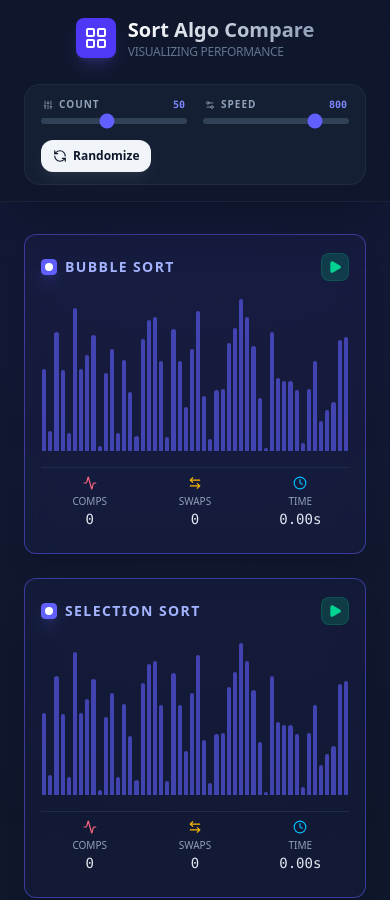
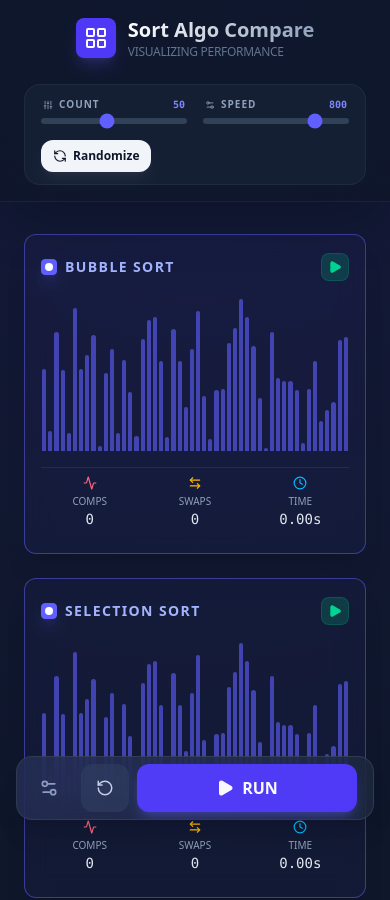
Before and after one commit to lastjung/sort-compare, a React (Vite) app: page / in a window 390 px wide. Shown: the top 900 px of the page. Built offline with nearby package versions, Linux system fonts and the light colour scheme.

Commit message:
Feat: Add MobileControlBar for better UX on small screens

```diff
--- a/src/components/ControlCard.jsx
+++ b/src/components/ControlCard.jsx
@@ -30,7 +30,7 @@ export const ControlCard = ({
   ];
 
   return (
-    <div className="bg-slate-800/60 backdrop-blur-xl border border-indigo-500/30 rounded-xl p-5 flex flex-col justify-between h-[320px] shadow-2xl relative overflow-hidden group">
+    <div className="hidden md:flex bg-slate-800/60 backdrop-blur-xl border border-indigo-500/30 rounded-xl p-5 flex-col justify-between h-[320px] shadow-2xl relative overflow-hidden group">
       <div className="absolute inset-0 bg-gradient-to-br from-indigo-500/5 to-transparent pointer-events-none" />
 
       <div>
--- a/src/components/Dashboard.jsx
+++ b/src/components/Dashboard.jsx
@@ -1,6 +1,7 @@
 import React, { useState, useCallback, useRef } from 'react';
 import { SortCard } from './SortCard';
 import { ControlCard } from './ControlCard';
+import { MobileControlBar } from './MobileControlBar';
 import { Scoreboard } from './Scoreboard';
 import { bubbleSort, selectionSort, insertionSort, quickSort, mergeSort } from '../algorithms';
 
@@ -117,6 +118,16 @@ export const Dashboard = ({ data, speed, onRandomize }) => {
           onDeselectAll={deselectAll}
           isRunningAny={activeIds.size > 0}
         />
+        <MobileControlBar
+          selectedIds={selectedIds}
+          onToggleSelect={toggleSelect}
+          onRunSelected={runSelected}
+          onStopAll={stopAll}
+          onReset={resetAll}
+          onSelectAll={selectAll}
+          onDeselectAll={deselectAll}
+          isRunningAny={activeIds.size > 0}
+        />
       </div>
 
       {showScoreboard && (
--- /dev/null
+++ b/src/components/MobileControlBar.jsx
@@ -0,0 +1,110 @@
+import React, { useState } from 'react';
+import { Play, RotateCcw, Settings2, CheckSquare, Square, ChevronUp, ChevronDown } from 'lucide-react';
+import { cn } from '../utils/cn';
+
+export const MobileControlBar = ({
+  selectedIds,
+  onToggleSelect,
+  onRunSelected,
+  onStopAll,
+  onReset,
+  onSelectAll,
+  onDeselectAll,
+  isRunningAny
+}) => {
+  const [isMenuOpen, setIsMenuOpen] = useState(false);
+
+  const ALGO_LABELS = [
+    { id: 'bubble', label: 'Bubble' },
+    { id: 'selection', label: 'Selection' },
+    { id: 'insertion', label: 'Insertion' },
+    { id: 'quick', label: 'Quick' },
+    { id: 'merge', label: 'Merge' },
+  ];
+
+  return (
+    <div className="md:hidden fixed bottom-6 left-4 right-4 z-40 flex flex-col gap-2">
+      {/* Expanded Menu (Algorithm Selection) */}
+      {isMenuOpen && (
+        <div className="bg-slate-800/90 backdrop-blur-xl border border-slate-700/50 rounded-2xl p-4 shadow-2xl mb-2 animate-in slide-in-from-bottom-5 fade-in duration-200">
+          <div className="flex items-center justify-between mb-3 border-b border-white/5 pb-2">
+            <span className="text-xs font-bold text-slate-400 uppercase tracking-widest">Select Algorithms</span>
+            <button
+              onClick={() => selectedIds.size === 5 ? onDeselectAll() : onSelectAll()}
+              className="text-xs text-indigo-400 font-medium active:text-indigo-300"
+            >
+              {selectedIds.size === 5 ? 'Deselect All' : 'Select All'}
+            </button>
+          </div>
+          <div className="grid grid-cols-2 gap-2">
+            {ALGO_LABELS.map(algo => (
+              <label
+                key={algo.id}
+                className={cn(
+                  "flex items-center gap-3 p-3 rounded-xl border transition-all active:scale-95",
+                  selectedIds.has(algo.id)
+                    ? "bg-indigo-500/20 border-indigo-500/50 text-indigo-200"
+                    : "bg-slate-900/40 border-slate-700/50 text-slate-400"
+                )}
+              >
+                <div className={cn(
+                  "w-4 h-4 rounded border flex items-center justify-center transition-all",
+                  selectedIds.has(algo.id) ? "bg-indigo-500 border-indigo-500" : "border-slate-600"
+                )}>
+                  {selectedIds.has(algo.id) && <div className="w-2 h-2 bg-white rounded-sm" />}
+                </div>
+                <span className="text-sm font-medium">{algo.label}</span>
+              </label>
+            ))}
+          </div>
+        </div>
+      )}
+
+      {/* Main Bar */}
+      <div className="h-16 bg-slate-800/80 backdrop-blur-xl border border-white/10 rounded-2xl shadow-xl flex items-center justify-between p-2 pr-4 relative overflow-hidden">
+        <div className="absolute inset-0 bg-gradient-to-r from-indigo-500/10 to-transparent pointer-events-none" />
+
+        <div className="flex items-center gap-2">
+          {/* Menu Toggle */}
+          <button
+            onClick={() => setIsMenuOpen(!isMenuOpen)}
+            className={cn(
+              "w-12 h-12 flex items-center justify-center rounded-xl transition-all active:scale-95",
+              isMenuOpen ? "bg-slate-700 text-white" : "bg-transparent text-slate-400 hover:text-white"
+            )}
+          >
+            {isMenuOpen ? <ChevronDown size={20} /> : <Settings2 size={20} />}
+          </button>
+
+          {/* Reset Button */}
+          <button
+            onClick={onReset}
+            className="w-12 h-12 flex items-center justify-center rounded-xl bg-slate-700/50 text-slate-300 hover:bg-slate-700 active:scale-95 transition-all"
+          >
+            <RotateCcw size={18} />
+          </button>
+        </div>
+
+        {/* Main Action Button */}
+        <div className="flex-1 pl-2">
+            {isRunningAny ? (
+            <button
+              onClick={onStopAll}
+              className="w-full h-12 flex items-center justify-center gap-2 bg-rose-500 hover:bg-rose-600 text-white rounded-xl font-bold shadow-lg shadow-rose-500/30 active:scale-95 transition-all"
+            >
+              <Square size={16} fill="currentColor" /> STOP
+            </button>
+            ) : (
+            <button
+              onClick={onRunSelected}
+              disabled={selectedIds.size === 0}
+              className="w-full h-12 flex items-center justify-center gap-2 bg-indigo-600 hover:bg-indigo-500 disabled:opacity-50 disabled:active:scale-100 text-white rounded-xl font-bold shadow-lg shadow-indigo-500/30 active:scale-95 transition-all"
+            >
+              <Play size={18} fill="currentColor" /> RUN
+            </button>
+            )}
+        </div>
+      </div>
+    </div>
+  );
+};
```
